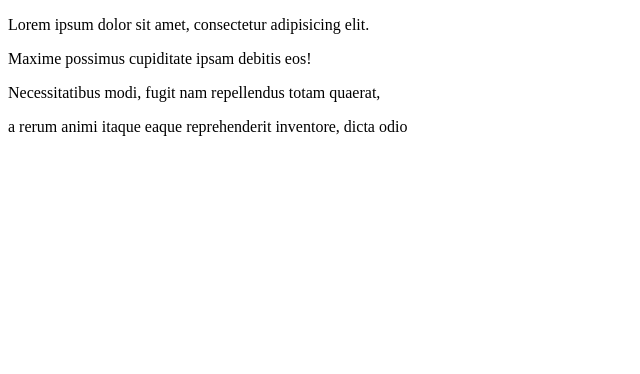
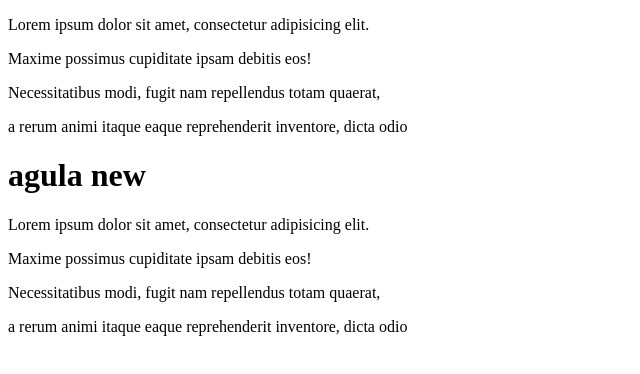
Before and after one commit to rocky546/my-third-repo, a plain HTML site: page index.html in a window 1280 px wide. Shown: the whole page, without its empty margins (0-640 px from the left). Drawn offline with Linux system fonts and the light colour scheme.

Commit message:
gitttt committ -m

```diff
--- a/index.html
+++ b/index.html
@@ -5,11 +5,20 @@
     <meta http-equiv="X-UA-Compatible" content="IE=edge">
     <meta name="viewport" content="width=device-width, initial-scale=1.0">
     <title>this my third repo</title>
+
+
+
+
 </head>
 <body>
  <P>Lorem ipsum dolor sit amet, consectetur adipisicing elit.</P>
  <P>Maxime possimus cupiditate ipsam debitis eos!</P>
  <p>Necessitatibus modi, fugit nam repellendus totam quaerat,</p>
  <P>a rerum animi itaque eaque reprehenderit inventore, dicta odio</P>
+<h1> agula new </h1>
+ <P>Lorem ipsum dolor sit amet, consectetur adipisicing elit.</P>
+ <P>Maxime possimus cupiditate ipsam debitis eos!</P>
+ <p>Necessitatibus modi, fugit nam repellendus totam quaerat,</p>
+ <P>a rerum animi itaque eaque reprehenderit inventore, dicta odio</P>
 </body>
 </html>
```
